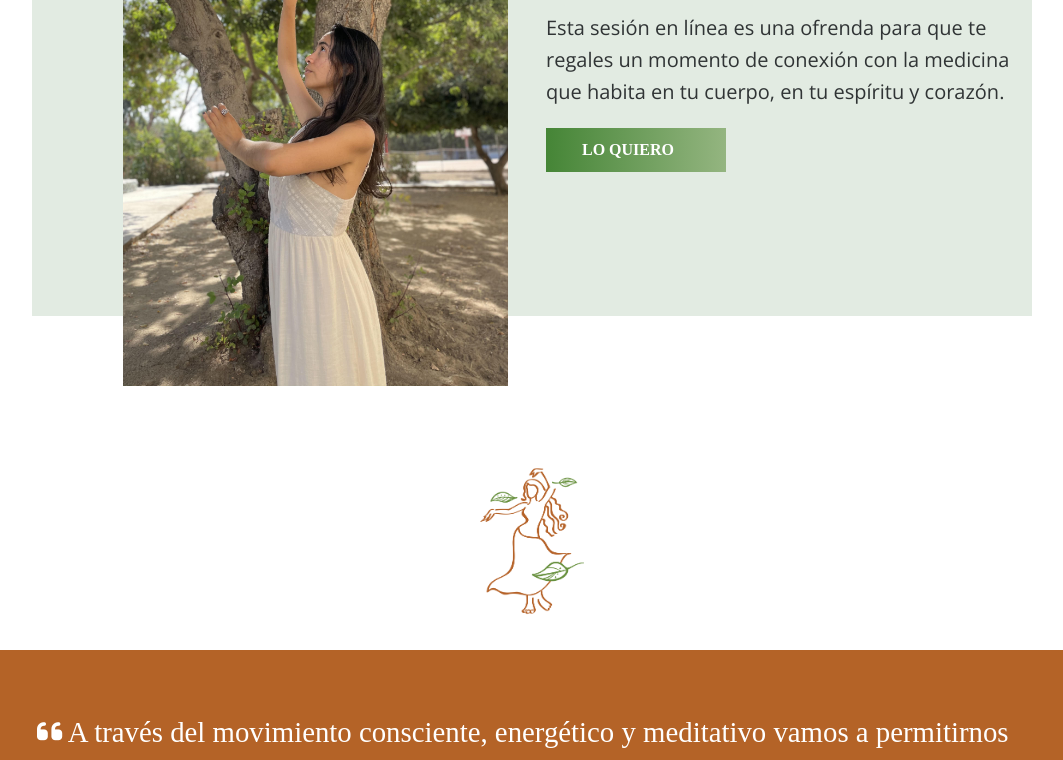
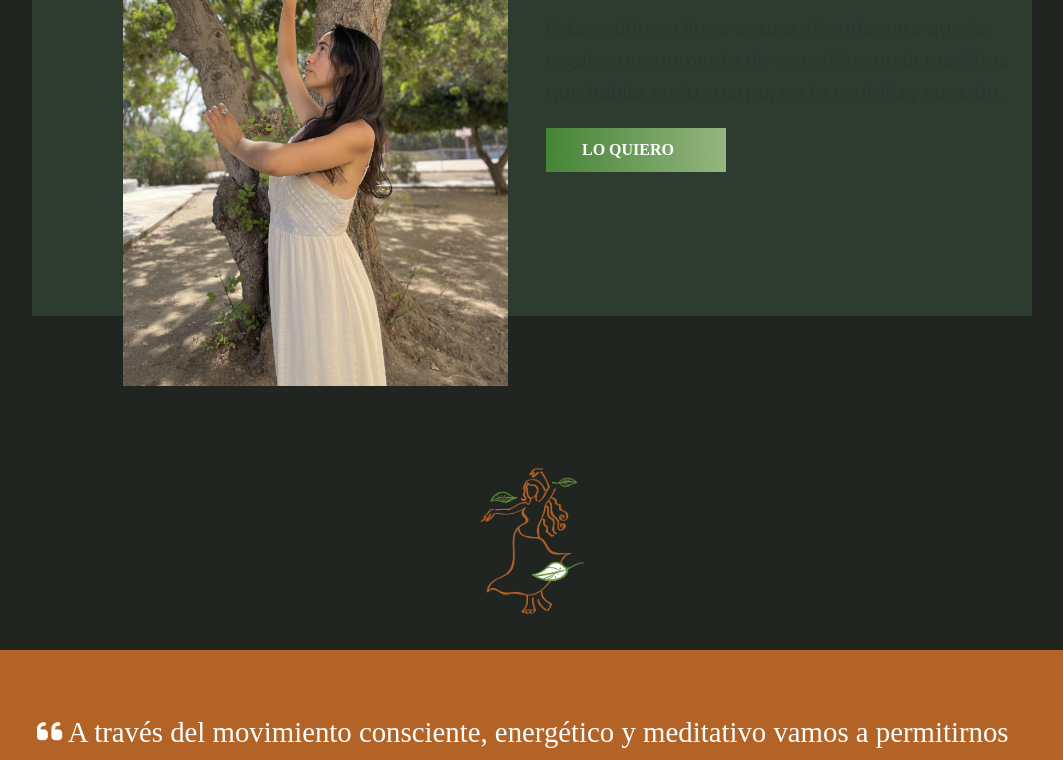
Before and after one commit to marco-jaram/DanzaMedicinaSitioWeb, a plain HTML site: page ln-sesionRegalo/ln-sesion-regalo.html in a window 1280 px wide. Shown: the part 356-1116 px from the top of the page, without its empty margins (108-1171 px from the left). Drawn offline with nearby package versions, Linux system fonts and the light colour scheme; a web font is replaced by a local one.

Commit message:
fondo negro

```diff
--- a/ln-sesionRegalo/estilos.css
+++ b/ln-sesionRegalo/estilos.css
@@ -28,7 +28,9 @@ html {
     scroll-behavior: smooth;
     /* font-size: 62.5%; */
 }
-
+body{
+    background-color: #202522;
+}
 *, *:before, *:after {
     box-sizing: inherit;
 }
```
